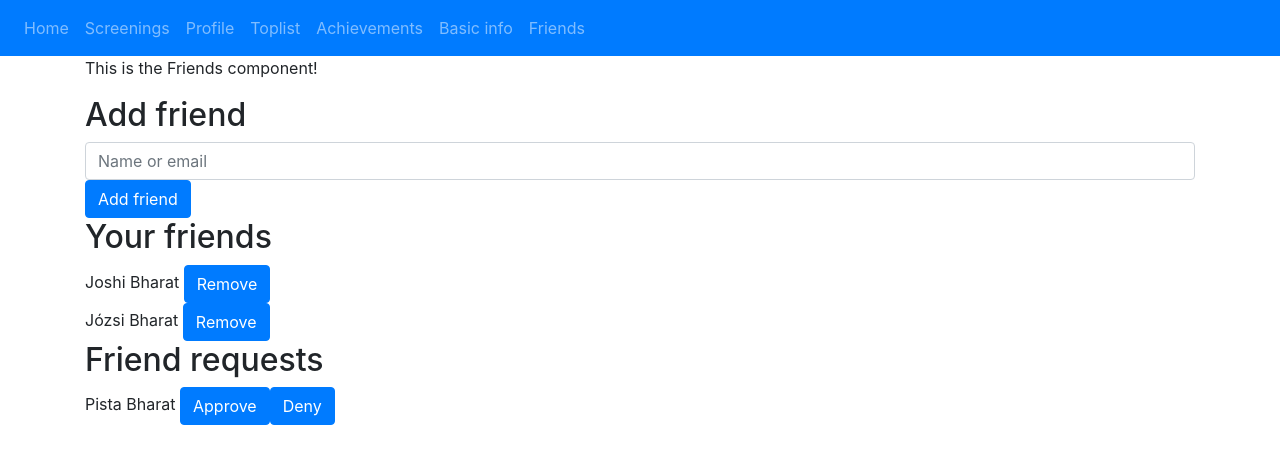
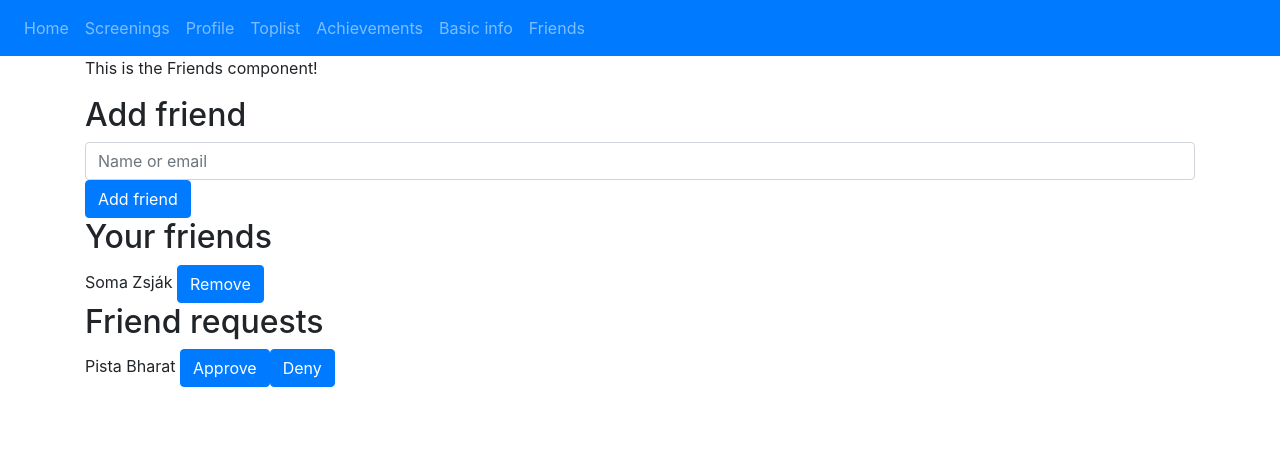
Before and after one commit to LSD2evosoft/medipus-web, an Angular app: page /friends in a window 1280 px wide. Shown: the top 464 px of the page. Built offline with nearby package versions, Linux system fonts and the light colour scheme.

Commit message:
Add Soma

```diff
--- a/src/app/datastore.service.ts
+++ b/src/app/datastore.service.ts
@@ -45,7 +45,7 @@ export class DatastoreService {
                 userName: 'lilla',
                 email: 'lilla@email.hu',
                 healthScore: 95,
-                friendIDs: ['e041da87-6d66-4deb-b6cd-d2473cc86a06', 'c75c36f7-8c5c-4095-b1ed-292b2f16a225'],
+                friendIDs: ['31c4e479-b825-4f80-abe8-89ce3c189f1e'],
                 receivedRequests: ['7aa37440-6b02-425f-be1c-b56f661aaacc'],
                 suggestedScreenings: [
                     {
@@ -126,6 +126,12 @@ export class DatastoreService {
                 email: 'pista@tukorfuro.hu',
                 healthScore: 3,
                 sentRequests: ['2d9f166b-276c-4f34-8c35-8632439e83ee']
+            }, {
+                id: '31c4e479-b825-4f80-abe8-89ce3c189f1e',
+                name: 'Soma Zsják',
+                userName: "soma",
+                email: 'soma@email.hu',
+                healthScore: 94
             }
         ];
 
```
